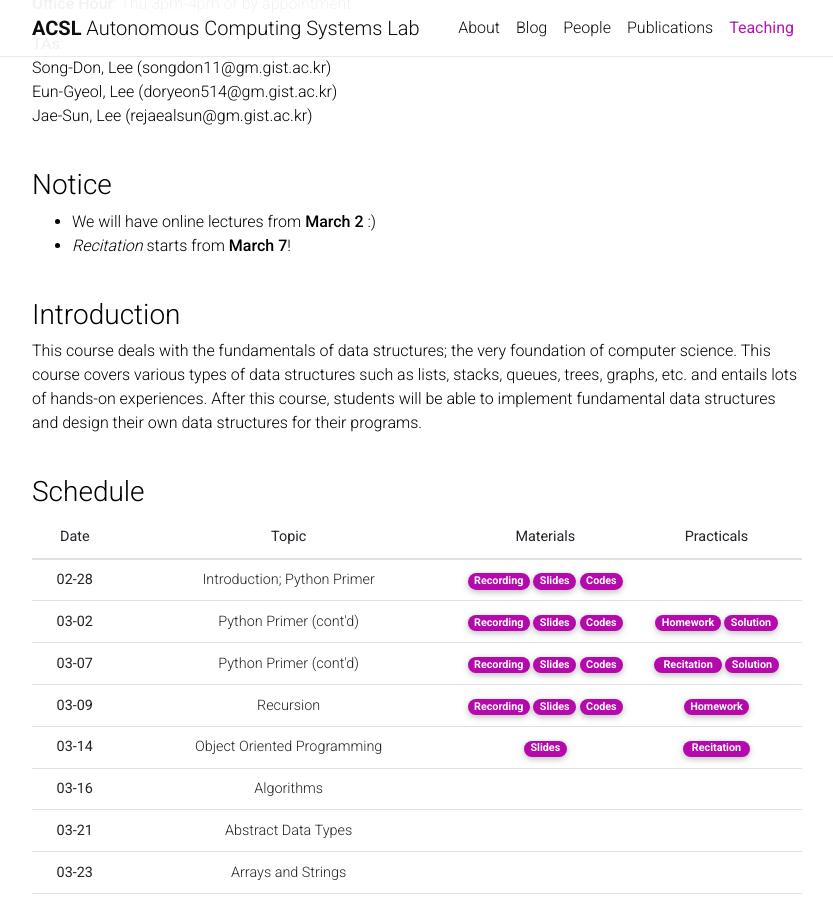
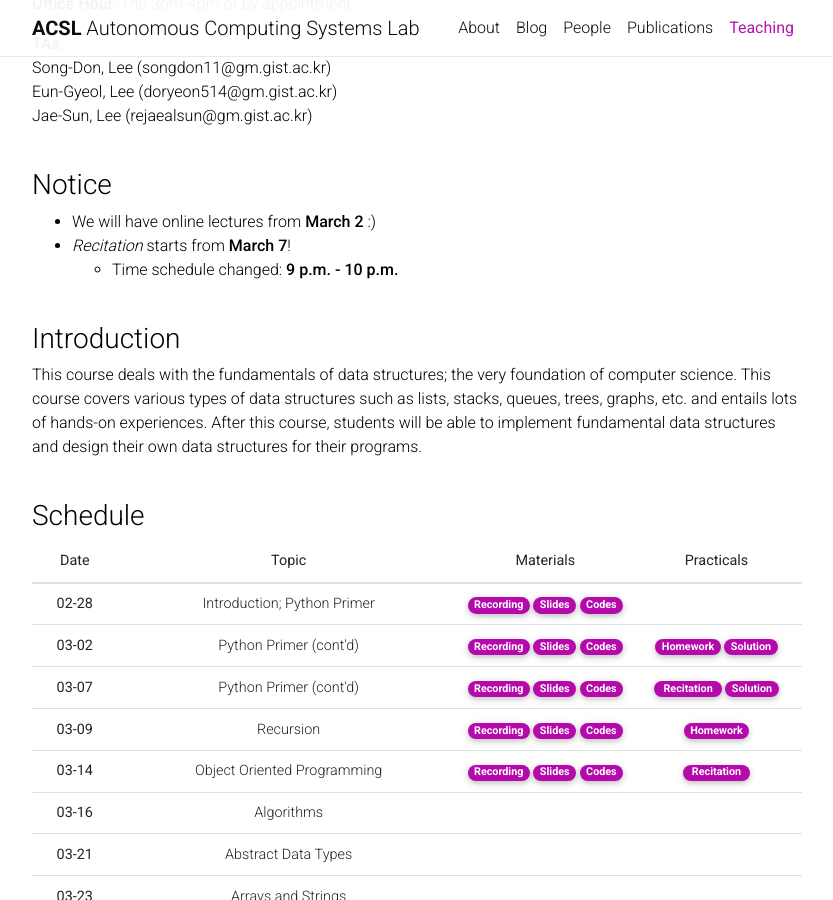
Before and after one commit to Uehwan/Uehwan.github.io, a Jekyll site: the page built from _teaching/datastruct23sp.md, in a window 1280 px wide and 900 px high, scrolled down 339 px. Shown: the whole window, without its empty margins (223-1056 px from the left). Built offline with Jekyll 4.4.1, drawn with Linux system fonts in a browser that asks for light colours; nearby versions of some CDN libraries; comment, search, counter and statistics services are not loaded; a style sheet for code colours, icons or effects is not loaded.

Commit message:
22-03-14 after

```diff
--- a/_teaching/datastruct23sp.md
+++ b/_teaching/datastruct23sp.md
@@ -21,6 +21,7 @@
 ### Notice
 - We will have online lectures from **March 2** :)
 - *Recitation* starts from **March 7**!
+  - Time schedule changed: **9 p.m. - 10 p.m.**
 <br/>
 <br/>
 
@@ -94,9 +95,9 @@
       <th scope="row">03-14</th>
       <td>Object Oriented Programming</td>
       <td>
-        <!--a href="https://youtu.be/9HmhUqXmIZ4" target="_blank" class="badge badge-pill" style="background-color:#B509AC;">Recording</a-->
+        <a href="https://youtu.be/DHlgO48lALc" target="_blank" class="badge badge-pill" style="background-color:#B509AC;">Recording</a>
         <a href="https://docs.google.com/presentation/d/13xe0XM2ijugFhMBGam6XJqpR-qC1UpVZp2pxYS3MAG4/edit?usp=sharing" target="_blank" class="badge badge-pill" style="background-color:#B509AC;">Slides</a>
-        <!--a href="https://colab.research.google.com/drive/1Rxww68YTTAG9MAUoakJ-ACkykvKH4Sn3?usp=sharing" target="_blank" class="badge badge-pill" style="background-color:#B509AC;">Codes</a-->
+        <a href="https://colab.research.google.com/drive/1Rxww68YTTAG9MAUoakJ-ACkykvKH4Sn3?usp=sharing" target="_blank" class="badge badge-pill" style="background-color:#B509AC;">Codes</a>
       </td>
       <td>
         <a href="https://colab.research.google.com/drive/1yRGgWWcY9Utq8t3-ibMwQASl3ypHN01e?usp=sharing" target="_blank" class="badge badge-pill" style="background-color:#B509AC;">&nbsp;Recitation&nbsp;</a>
```
